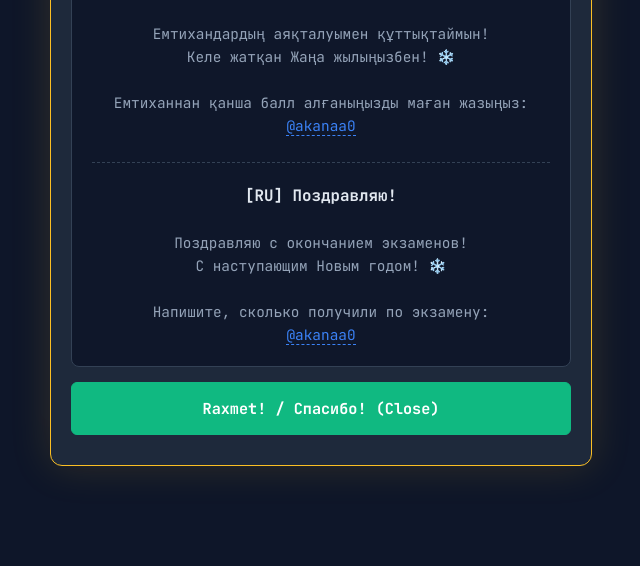
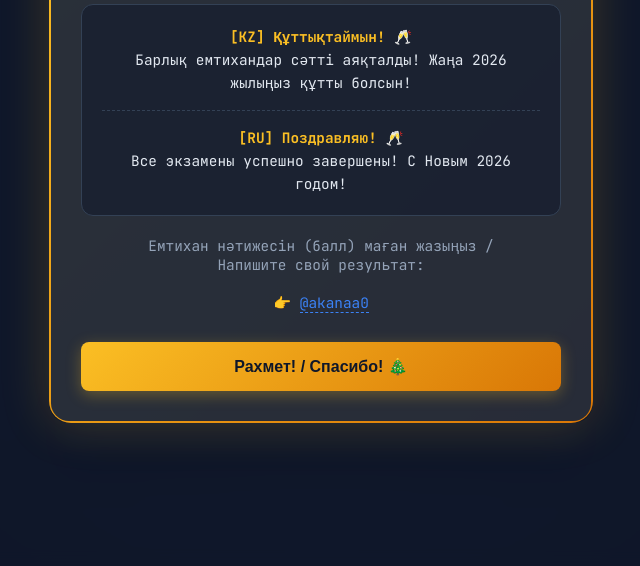
Before and after one commit to mukhtarqqa/x-test-demo, a plain HTML site: page index.html in a window 1280 px wide. Shown: the part 234-800 px from the top of the page, without its empty margins (319-959 px from the left). Drawn offline with Linux system fonts and the light colour scheme.

Commit message:
Update index.html

```diff
--- a/index.html
+++ b/index.html
@@ -3,7 +3,7 @@
 <head>
     <meta charset="UTF-8">
     <meta name="viewport" content="width=device-width, initial-scale=1.0">
-    <title>IT Exam System - Holiday Edition</title>
+    <title>IT Exam System - New Year 2026</title>
 
     <script src="questions.js"></script>
 
@@ -13,162 +13,181 @@
         :root {
             --bg-color: #0f172a;
             --card-bg: #1e293b;
-            --accent: #3b82f6;          /* Blue styling */
+            --accent: #3b82f6;
             --text-main: #e2e8f0;
             --text-dim: #94a3b8;
             --success: #10b981;
             --error: #ef4444;
-            --warning: #f59e0b;
             --border: #334155;
-            --gold: #fbbf24;            /* New color for holidays */
+            --gold: #fbbf24;
+            --holiday-grad: linear-gradient(135deg, #fbbf24 0%, #d97706 100%);
         }
 
         body {
             font-family: 'JetBrains Mono', monospace;
             background-color: var(--bg-color);
-            background-image:
-                linear-gradient(rgba(255, 255, 255, 0.03) 1px, transparent 1px),
-                linear-gradient(90deg, rgba(255, 255, 255, 0.03) 1px, transparent 1px);
-            background-size: 30px 30px;
+            background-image: radial-gradient(circle at 50% 50%, #1e293b 0%, #0f172a 100%);
             color: var(--text-main);
             margin: 0;
             display: flex;
             justify-content: center;
             align-items: center;
             min-height: 100vh;
+            overflow: hidden; /* For snow containment */
         }
 
-        /* --- PRIVACY MODAL --- */
+        /* --- SNOW EFFECT --- */
+        .snowflake {
+            position: fixed;
+            top: -10px;
+            color: #fff;
+            font-size: 1em;
+            opacity: 0.8;
+            pointer-events: none;
+            z-index: 0;
+            animation: fall linear infinite;
+        }
+
+        @keyframes fall {
+            0% { transform: translateY(-10px) rotate(0deg); opacity: 0.8; }
+            100% { transform: translateY(100vh) rotate(360deg); opacity: 0.3; }
+        }
+
+        /* --- MODAL (GREETING CARD) --- */
         #privacy-overlay {
             position: fixed;
             top: 0;
             left: 0;
             width: 100%;
             height: 100%;
-            background: rgba(15, 23, 42, 0.95);
+            background: rgba(15, 23, 42, 0.9);
             z-index: 9999;
             display: flex;
             justify-content: center;
             align-items: center;
-            backdrop-filter: blur(5px);
-            animation: fadeIn 0.5s ease;
+            backdrop-filter: blur(8px);
+            animation: fadeIn 0.8s ease;
         }
 
         .privacy-box {
-            background: var(--card-bg);
-            border: 1px solid var(--gold); /* Gold border for holidays */
+            background: rgba(30, 41, 59, 0.95);
+            border: 2px solid transparent;
+            background-clip: padding-box;
+            position: relative;
             width: 85%;
-            max-width: 500px;
-            max-height: 90vh;
-            border-radius: 12px;
-            padding: 20px;
+            max-width: 480px;
+            border-radius: 20px;
+            padding: 30px;
             display: flex;
             flex-direction: column;
-            box-shadow: 0 0 40px rgba(251, 191, 36, 0.15);
-        }
-
-        .privacy-content {
-            flex-grow: 1;
-            overflow-y: auto;
-            background: var(--bg-color);
-            padding: 20px;
-            border: 1px solid var(--border);
-            border-radius: 8px;
-            font-size: 0.9rem;
-            color: var(--text-dim);
-            margin-bottom: 15px;
-            font-family: 'JetBrains Mono', monospace;
-            line-height: 1.6;
+            box-shadow: 0 0 50px rgba(251, 191, 36, 0.2);
             text-align: center;
         }
 
-        .privacy-content::-webkit-scrollbar { width: 8px; }
-        .privacy-content::-webkit-scrollbar-track { background: var(--bg-color); }
-        .privacy-content::-webkit-scrollbar-thumb { background: var(--border); border-radius: 4px; }
+        /* Gold Border Gradient */
+        .privacy-box::before {
+            content: '';
+            position: absolute;
+            top: -2px; bottom: -2px;
+            left: -2px; right: -2px;
+            background: var(--holiday-grad);
+            z-index: -1;
+            border-radius: 22px;
+        }
 
-        a { color: var(--accent); text-decoration: none; border-bottom: 1px dashed var(--accent); }
-        a:hover { color: #60a5fa; border-bottom-style: solid; }
+        .modal-header {
+            font-size: 2rem;
+            margin-bottom: 20px;
+            background: var(--holiday-grad);
+            -webkit-background-clip: text;
+            -webkit-text-fill-color: transparent;
+            font-weight: bold;
+            text-shadow: 0 2px 10px rgba(251, 191, 36, 0.3);
+        }
 
-        /* --- CONTAINER --- */
+        .message-block {
+            background: rgba(15, 23, 42, 0.5);
+            padding: 20px;
+            border-radius: 12px;
+            border: 1px solid var(--border);
+            margin-bottom: 20px;
+            font-size: 0.9rem;
+            line-height: 1.6;
+        }
+
+        .highlight { color: var(--gold); font-weight: bold; }
+
+        a {
+            color: var(--accent);
+            text-decoration: none;
+            border-bottom: 1px dashed var(--accent);
+            transition: all 0.3s;
+        }
+        a:hover { color: #fff; background: var(--accent); border-bottom: none; padding: 0 4px; border-radius: 4px; }
+
+        /* --- MAIN CONTAINER --- */
         .container {
             background: var(--card-bg);
             width: 90%;
-            max-width: 500px;
-            min-height: 450px;
-            border-radius: 12px;
+            max-width: 450px;
+            border-radius: 16px;
             border: 1px solid var(--border);
-            box-shadow: 0 20px 25px -5px rgba(0, 0, 0, 0.3);
-            display: flex;
-            flex-direction: column;
+            box-shadow: 0 20px 40px -5px rgba(0, 0, 0, 0.5);
             padding: 2rem;
             position: relative;
-            overflow: hidden;
             z-index: 1;
+            text-align: center;
         }
 
-        h1, h2 {
-            text-align: center;
-            color: var(--accent);
-            margin-top: 0;
-            text-transform: uppercase;
-            letter-spacing: 1px;
+        h1 { color: var(--text-main); font-size: 1.5rem; margin-bottom: 5px; }
+
+        .status-badge {
+            display: inline-block;
+            background: rgba(239, 68, 68, 0.1);
+            color: var(--error);
+            border: 1px solid var(--error);
+            padding: 4px 12px;
+            border-radius: 20px;
+            font-size: 0.75rem;
+            margin-bottom: 25px;
+            font-weight: bold;
         }
 
-        p { text-align: center; color: var(--text-dim); font-size: 0.9rem; }
-
-        /* --- BUTTONS --- */
-        .btn {
-            background: transparent;
+        .btn-locked {
+            background: rgba(15, 23, 42, 0.6);
             border: 1px solid var(--border);
-            color: var(--text-dim); /* Dimmed text since disabled */
-            padding: 15px;
-            border-radius: 6px;
-            cursor: not-allowed; /* Changed cursor */
+            color: var(--text-dim);
+            padding: 16px;
+            border-radius: 8px;
+            width: 100%;
+            margin-bottom: 12px;
+            text-align: left;
             font-family: inherit;
-            font-size: 0.95rem;
-            width: 100%;
-            margin-bottom: 10px;
-            text-align: left;
-            transition: all 0.2s;
-            position: relative;
-            overflow: hidden;
-            opacity: 0.7;
+            cursor: not-allowed;
+            display: flex;
+            justify-content: space-between;
+            align-items: center;
+            transition: 0.3s;
         }
-
-        /* Hover effect changed for disabled feel */
-        .btn:hover {
-            border-color: var(--border);
-            background: rgba(255, 255, 255, 0.02);
-            padding-left: 15px;
-        }
+        .btn-locked:hover { background: rgba(15, 23, 42, 0.9); border-color: var(--error); }
 
         .btn-primary {
-            background: var(--success); /* Green for positive vibes */
-            border-color: var(--success);
-            color: white;
-            text-align: center;
+            background: var(--holiday-grad);
+            border: none;
+            color: #0f172a;
+            padding: 15px;
+            border-radius: 8px;
             font-weight: bold;
+            font-size: 1rem;
             cursor: pointer;
-            opacity: 1;
+            width: 100%;
+            margin-top: 10px;
+            transition: transform 0.2s;
+            box-shadow: 0 4px 15px rgba(251, 191, 36, 0.3);
         }
-        .btn-primary:hover {
-            background: #059669;
-            padding-left: 15px; /* Reset padding shift */
-        }
+        .btn-primary:hover { transform: translateY(-2px); box-shadow: 0 6px 20px rgba(251, 191, 36, 0.4); }
 
-        /* --- UTILS --- */
-        @keyframes fadeInUp { from { opacity: 0; transform: translateY(15px); } to { opacity: 1; transform: translateY(0); } }
-        @keyframes fadeScreen { from { opacity: 0; } to { opacity: 1; } }
-
-        .screen { display: none; height: 100%; flex-direction: column; }
-        .screen.active { display: flex; animation: fadeScreen 0.3s ease; }
-
-        .holiday-text {
-            background: linear-gradient(to right, #fbbf24, #f59e0b);
-            -webkit-background-clip: text;
-            -webkit-text-fill-color: transparent;
-            font-weight: bold;
-        }
+        @keyframes fadeIn { from { opacity: 0; transform: scale(0.95); } to { opacity: 1; transform: scale(1); } }
 
     </style>
 </head>
@@ -176,91 +195,98 @@
 
     <div id="privacy-overlay">
         <div class="privacy-box">
-            <div class="privacy-content">
-
-                <h2 style="color: var(--gold); border-bottom: 1px solid var(--border); padding-bottom: 10px; margin-bottom: 20px;">
-                    🎉 2025 🎄
-                </h2>
-
-                <div style="margin-bottom: 25px;">
-                    <strong style="color: var(--text-main); font-size: 1.1em;">
-                        [KZ] Құттықтаймын!
-                    </strong>
-                    <br><br>
-                    Емтихандардың аяқталуымен құттықтаймын! <br>
-                    Келе жатқан Жаңа жылыңызбен! ❄️
-                    <br><br>
-                    Емтиханнан қанша балл алғаныңызды маған жазыңыз:
-                    <br>
-                    <a href="https://t.me/akanaa0" target="_blank">@akanaa0</a>
+            <div class="modal-header">
+                ✨ 2026 ✨
             </div>
 
-                <div style="border-top: 1px dashed var(--border); padding-top: 20px;">
-                    <strong style="color: var(--text-main); font-size: 1.1em;">
-                        [RU] Поздравляю!
-                    </strong>
-                    <br><br>
-                    Поздравляю с окончанием экзаменов! <br>
-                    С наступающим Новым годом! ❄️
-                    <br><br>
-                    Напишите, сколько получили по экзамену:
-                    <br>
-                    <a href="https://t.me/akanaa0" target="_blank">@akanaa0</a>
+            <div class="message-block">
+                <p style="margin-top: 0;">
+                    <span class="highlight">[KZ] Құттықтаймын! 🥂</span><br>
+                    Барлық емтихандар сәтті аяқталды! Жаңа 2026 жылыңыз құтты болсын!
+                </p>
+                <hr style="border: 0; border-top: 1px dashed var(--border); margin: 15px 0;">
+                <p style="margin-bottom: 0;">
+                    <span class="highlight">[RU] Поздравляю! 🥂</span><br>
+                    Все экзамены успешно завершены! С Новым 2026 годом!
+                </p>
             </div>
 
+            <div style="font-size: 0.9rem; margin-bottom: 20px; color: var(--text-dim);">
+                Емтихан нәтижесін (балл) маған жазыңыз / <br>Напишите свой результат:
+                <br><br>
+                👉 <a href="https://t.me/akanaa0" target="_blank">@akanaa0</a>
             </div>
 
-            <button class="btn btn-primary" onclick="acceptPrivacy()">
-                Raxmet! / Спасибо! (Close)
+            <button class="btn-primary" onclick="closeModal()">
+                Рахмет! / Спасибо! 🎄
             </button>
         </div>
     </div>
 
     <div class="container">
+        <h1>&lt;DevQuiz /&gt;</h1>
+        <div class="status-badge">SESSION CLOSED</div>
 
-        <div id="screen-menu" class="screen active">
-            <h1>&lt;DevQuiz /&gt;</h1>
-
-            <p style="margin-bottom: 30px;">
-                <span class="holiday-text">HAPPY NEW YEAR!</span>
+        <p style="color: var(--gold); margin-bottom: 30px; font-weight: 500;">
+            Happy New Year 2026! 🐍
         </p>
 
-            <div style="margin-top: 20px;">
-                <button class="btn" onclick="selectSubject('python')">🔒 Python (KZ) - [CLOSED]</button>
-                <button class="btn" onclick="selectSubject('db')">🔒 Database (KZ) - [CLOSED]</button>
-                <button class="btn" onclick="selectSubject('python_ru')">🔒 Python (RU) - [CLOSED]</button>
-                <button class="btn" onclick="selectSubject('db_ru')">🔒 Database (RU) - [CLOSED]</button>
+        <div>
+            <button class="btn-locked" onclick="holidayAlert()">
+                <span>Python (KZ)</span> <span>🔒</span>
+            </button>
+            <button class="btn-locked" onclick="holidayAlert()">
+                <span>Database (KZ)</span> <span>🔒</span>
+            </button>
+            <button class="btn-locked" onclick="holidayAlert()">
+                <span>Python (RU)</span> <span>🔒</span>
+            </button>
+            <button class="btn-locked" onclick="holidayAlert()">
+                <span>Database (RU)</span> <span>🔒</span>
+            </button>
         </div>
 
-            <p style="margin-top: auto; font-size: 0.8rem; opacity: 0.5;">
-                System status: Holiday Mode ⛄
+        <p style="margin-top: 30px; font-size: 0.8rem; opacity: 0.5;">
+            See you next semester! <br>
+            ❄️ ❄️ ❄️
         </p>
-
-        </div>
-
     </div>
 
     <script>
-        // --- PRIVACY LOGIC ---
-        function acceptPrivacy() {
+        // --- SNOWFALL EFFECT ---
+        function createSnow() {
+            const snowCount = 30; // Number of snowflakes
+            for(let i=0; i<snowCount; i++) {
+                const flake = document.createElement('div');
+                flake.className = 'snowflake';
+                flake.innerHTML = '❄'; // You can also use • or *
+
+                // Randomize position and animation
+                flake.style.left = Math.random() * 100 + 'vw';
+                flake.style.animationDuration = (Math.random() * 3 + 2) + 's'; // 2-5 seconds
+                flake.style.fontSize = (Math.random() * 10 + 10) + 'px';
+                flake.style.opacity = Math.random();
+
+                document.body.appendChild(flake);
+            }
+        }
+
+        // --- INTERACTION ---
+        function closeModal() {
             const overlay = document.getElementById('privacy-overlay');
             overlay.style.opacity = '0';
+            overlay.style.transition = 'opacity 0.5s';
             setTimeout(() => {
                 overlay.style.display = 'none';
             }, 500);
         }
 
-        // --- LOGIC (DISABLED) ---
-        function selectSubject(subj) {
-            // Functionality disabled as per request
-            // Вместо открытия разделов показываем сообщение
-            alert(
-                "🎄 [KZ] Емтихандар бітті! Жаңа жыл құтты болсын!\n" +
-                "🎅 [RU] Экзамены окончены! С Новым годом!"
-            );
+        function holidayAlert() {
+            alert("🎅 Ho-ho-ho!\n\n[KZ] Емтихандар бітті, демалыңыз!\n[RU] Экзамены всё, отдыхайте!");
         }
 
-        // Other quiz functions removed or unused since the quiz cannot be started.
+        // Init
+        window.onload = createSnow;
     </script>
 </body>
 </html>
```
Lines whose indentation alone changed are shown as unchanged.
